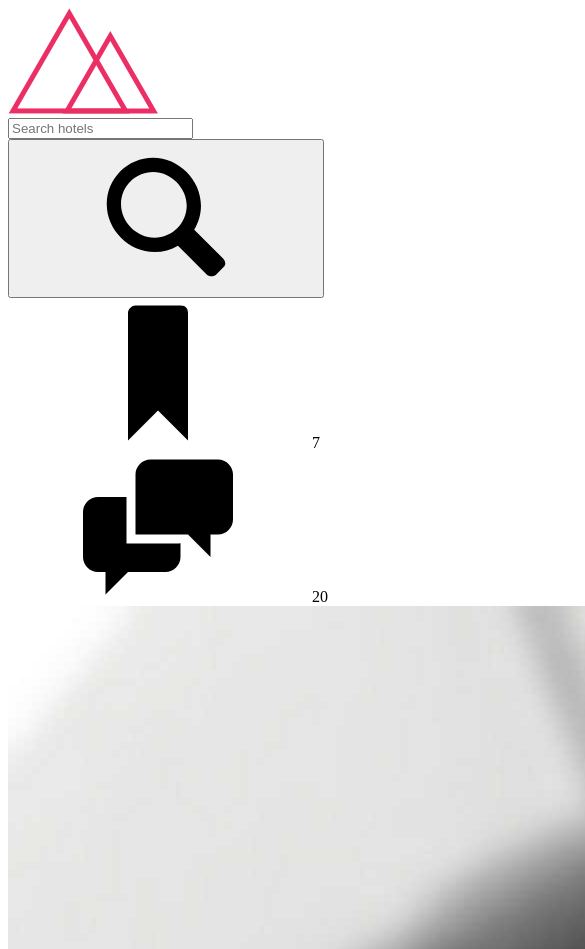
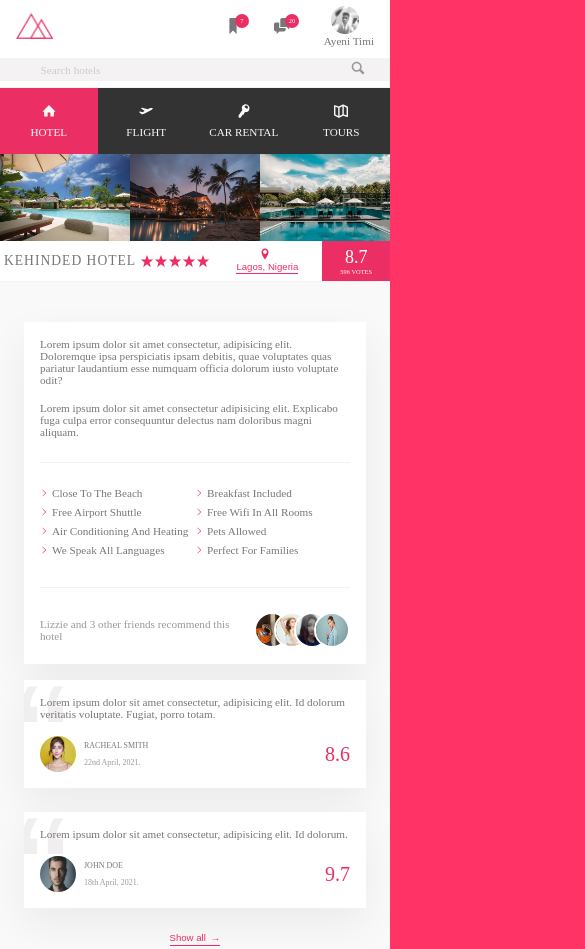
Before and after one commit to Kehinded/HOTEL, a website: page index.html in a window 390 px wide. Shown: the top 949 px of the page, 585 px wide, since content can reach past the window. Drawn offline with Linux system fonts and the light colour scheme.

Commit message:
Update styles.css

```diff
--- a/CSS/styles.css
+++ b/CSS/styles.css
@@ -1,95 +1,184 @@
-///////////////////////////
-//logo
-.logo{
+:root {
+  --color-primary: #eb2f64;
+  --color-primary-light: #ff3366;
+  --color-primary-dark: #ba265d ;
+  --color-grey-light-1: #faf9f9 ;
+  --color-grey-light-2: #f4f2f2 ;
+  --color-grey-light-3: #f0eeee ;
+  --color-grey-light-4: #ccc ;
+  --color-grey-dark-1: #333 ;
+  --color-grey-dark-2: #777 ;
+  --color-grey-dark-3: #999 ;
+  --shadow-dark: 0 2rem 6rem rgba(0,0,0, .3);
+  --shadow-light: 0 2rem 5rem rgba(0,0,0, .06);
+  --line: 1px solid var(--color-grey-light-2); }
+
+*,
+*::before,
+*::after {
+  margin: 0;
+  padding: 0;
+  box-sizing: inherit; }
+
+html {
+  font-size: 62.5%; }
+  @media only screen and (max-width: 67.5em) {
+    html {
+      font-size: 50%; } }
+
+body {
+  box-sizing: border-box;
+  font-size: 1.5rem;
+  background-color: var(--color-primary-light);
+  color: var(--color-grey-dark-2); }
+
+.container {
+  max-width: 120rem;
+  margin: 8rem auto;
+  background-color: var(--color-grey-light-1);
+  box-shadow: var(--shadow-dark);
+  min-height: 50rem; }
+  @media only screen and (max-width: 75em) {
+    .container {
+      margin: 0;
+      max-width: 100%;
+      width: 100%; } }
+
+.header {
+  height: 7rem;
+  background-color: #fff;
+  border-bottom: var(--line);
+  display: flex;
+  font-size: 1.4rem;
+  justify-content: space-between;
+  align-items: center; }
+  @media only screen and (max-width: 37.5em) {
+    .header {
+      flex-wrap: wrap;
+      height: 11rem;
+      align-content: space-around; } }
+
+.content {
+  display: flex; }
+  @media only screen and (max-width: 56.25em) {
+    .content {
+      flex-direction: column; } }
+
+.side-bar {
+  background-color: var(--color-grey-dark-1);
+  flex: 0 0 18%;
+  display: flex;
+  flex-direction: column;
+  justify-content: space-between; }
+
+.hotel-view {
+  background-color: #fff;
+  flex: 1; }
+
+.details {
+  display: flex;
+  padding: 4.5rem;
+  background-color: var(--color-grey-light-1);
+  border-bottom: var(--line);
+  font-size: 1.4rem; }
+  @media only screen and (max-width: 56.25em) {
+    .details {
+      padding: 3rem; } }
+  @media only screen and (max-width: 37.5em) {
+    .details {
+      flex-direction: column; } }
+
+.description {
+  background-color: #fff;
+  box-shadow: var(--shadow-light);
+  padding: 3rem;
+  flex: 0 0 60%;
+  margin-right: 4.5rem; }
+  @media only screen and (max-width: 56.25em) {
+    .description {
+      padding: 2rem;
+      margin-right: 3rem; } }
+  @media only screen and (max-width: 37.5em) {
+    .description {
+      flex: 1;
+      margin: 2rem auto; } }
+
+.user-review {
+  flex: 1;
+  display: flex;
+  flex-direction: column;
+  align-items: center; }
+  @media only screen and (max-width: 56.25em) {
+    .user-review {
+      display: flex; } }
+
+.logo {
   height: 3.25rem;
-    margin-left: 2rem;
-}
-///////////////////
-//search box
+  margin-left: 2rem; }
 
-.search{
+.search {
   flex: 0 0 40%;
   display: flex;
   align-items: center;
-    justify-content: center;
-    @media only screen and (max-width:37.5em){
+  justify-content: center; }
+  @media only screen and (max-width: 37.5em) {
+    .search {
       order: 1;
       flex: 0 0 100%;
-        background-color:  var(--color-grey-light-2);
-     }
-
-    &__input{
+      background-color: var(--color-grey-light-2); } }
+  .search__input {
     font-family: inherit;
     font-size: inherit;
     color: inherit;
-    background-color:  var(--color-grey-light-2);
+    background-color: var(--color-grey-light-2);
     border: none;
     border-radius: 10rem;
     padding: .7rem 2rem;
     width: 90%;
     transition: all .3s;
-    margin-right: -3.25rem;
-    &:focus{
+    margin-right: -3.25rem; }
+    .search__input:focus {
       outline: none;
       width: 100%;
-        background-color:  var(--color-grey-light-3);
-    }
-    &::-webkit-input-placeholder{
+      background-color: var(--color-grey-light-3); }
+    .search__input::-webkit-input-placeholder {
       font-weight: 400;
-        color: var(--color-grey-light-4);
-    }
-    }
-    &__input:focus ~ &__button{
-        background-color:  var(--color-grey-light-3);
-    }
-    &__button{
-        background-color:  var(--color-grey-light-2);
+      color: var(--color-grey-light-4); }
+  .search__input:focus ~ .search__button {
+    background-color: var(--color-grey-light-3); }
+  .search__button {
+    background-color: var(--color-grey-light-2);
     border: none;
-        cursor: pointer;
-        &:focus{
-            outline: none;
-        }
-        &:active{
-            transform: translateY(.2rem);
-        }
-    }
-    &__icon{
+    cursor: pointer; }
+    .search__button:focus {
+      outline: none; }
+    .search__button:active {
+      transform: translateY(0.2rem); }
+  .search__icon {
     height: 2rem;
     width: 2rem;
-     fill: var(--color-grey-dark-3);
-    }
-}
+    fill: var(--color-grey-dark-3); }
 
-//////////////
-//user navigation
-.user-nav{
+.user-nav {
   display: flex;
   align-items: center;
   transition: all .2s;
-    align-self: stretch;
-
-    & > * {
+  align-self: stretch; }
+  .user-nav > * {
     cursor: pointer;
     padding: 0 2rem;
     height: 100%;
     display: flex;
-        align-items: center;
-
-    }
-    & > *:hover {
-        background-color: var(--color-grey-light-2);
-    }
-
-    &__icon{
+    align-items: center; }
+  .user-nav > *:hover {
+    background-color: var(--color-grey-light-2); }
+  .user-nav__icon {
     height: 2.25rem;
     width: 2.25rem;
-        fill: var(--color-grey-dark-2);
-        &-box{
-        position: relative;
-        }
-    }
-
-    &__notification{
+    fill: var(--color-grey-dark-2); }
+    .user-nav__icon-box {
+      position: relative; }
+  .user-nav__notification {
     font-size: .8rem;
     height: 1.75rem;
     width: 1.75rem;
@@ -101,53 +190,42 @@
     right: 1.1rem;
     display: flex;
     align-items: center;
-    justify-content: center;
-    }
-
-    &__user{
+    justify-content: center; }
+  .user-nav__user {
     display: flex;
     flex-direction: column;
     justify-content: center;
-        align-items: center;
-
-        &-photo{
+    align-items: center; }
+    .user-nav__user-photo {
       height: 3.5rem;
       border-radius: 50%;
       margin-right: 1rem;
-        margin-bottom: .5rem;
-        @media only screen and (max-width:37.5em){
-            margin-bottom: .2rem;
-         }
-        }
-    }
-    &__user-name{
-        text-transform: capitalize;
-    }
-}
-///////////////
-//side nav
-.side-nav{
+      margin-bottom: .5rem; }
+      @media only screen and (max-width: 37.5em) {
+        .user-nav__user-photo {
+          margin-bottom: .2rem; } }
+  .user-nav__user-name {
+    text-transform: capitalize; }
+
+.side-nav {
   margin-top: 3.5rem;
   list-style: none;
-    font-size: 1.4rem;
-    @media only screen and (max-width:56.25em){
+  font-size: 1.4rem; }
+  @media only screen and (max-width: 56.25em) {
+    .side-nav {
       display: flex;
-        margin-top: 0rem;
-     }
-
-    &__item{
-    position: relative;
-    @media only screen and (max-width:56.25em){
-       flex: 1;
-     }
-    &:not(:last-child){
-        margin-bottom: .5rem;
-        @media only screen and (max-width:56.25em){
-           margin-bottom: 0rem;
-         }
-    }
-    }
-    &__item::before{
+      margin-top: 0rem; } }
+  .side-nav__item {
+    position: relative; }
+    @media only screen and (max-width: 56.25em) {
+      .side-nav__item {
+        flex: 1; } }
+    .side-nav__item:not(:last-child) {
+      margin-bottom: .5rem; }
+      @media only screen and (max-width: 56.25em) {
+        .side-nav__item:not(:last-child) {
+          margin-bottom: 0rem; } }
+  .side-nav__item::before {
     content: "";
     position: absolute;
     top: 0;
@@ -156,21 +234,13 @@
     width: 3px;
     background-color: var(--color-primary);
     transform: scaleY(0);
-    transition: transform .2s,
-                width .4s cubic-bezier(1,0,0,1) .2s,
-                background-color .1s;
-    }
-    &__item:active::before{
-        background-color: var(--color-primary-light);
-    }
-    &__item:hover::before,
-    &__item-active::before{
+    transition: transform 0.2s, width 0.4s cubic-bezier(1, 0, 0, 1) 0.2s, background-color 0.1s; }
+  .side-nav__item:active::before {
+    background-color: var(--color-primary-light); }
+  .side-nav__item:hover::before, .side-nav__item-active::before {
     transform: scaleY(1);
-        width: 100%;
-    }
-
-    &__link:link,
-    &__link:visited{
+    width: 100%; }
+  .side-nav__link:link, .side-nav__link:visited {
     color: var(--color-grey-light-1);
     text-decoration: none;
     padding: 1.3rem 3rem;
@@ -178,124 +248,90 @@
     display: flex;
     align-items: center;
     position: relative;
-    z-index: 10;
-    @media only screen and (max-width:56.25em){
+    z-index: 10; }
+    @media only screen and (max-width: 56.25em) {
+      .side-nav__link:link, .side-nav__link:visited {
         justify-content: center;
-        padding: 2rem;
-     }
-     @media only screen and (max-width:37.5em){
+        padding: 2rem; } }
+    @media only screen and (max-width: 37.5em) {
+      .side-nav__link:link, .side-nav__link:visited {
         flex-direction: column;
         align-items: center;
-        padding: 2rem .5rem;
-     }
-    }
-
-    &__icon{
+        padding: 2rem .5rem; } }
+  .side-nav__icon {
     width: 1.75rem;
     height: 1.75rem;
     fill: currentColor;
-    margin-right: 2rem;
-    @media only screen and (max-width:37.5em){
+    margin-right: 2rem; }
+    @media only screen and (max-width: 37.5em) {
+      .side-nav__icon {
         margin-bottom: 1rem;
-        margin-right: 0 ;
-     }
-    }
-}
+        margin-right: 0; } }
 
-///////////
-//legal item
-
-.legal{
+.legal {
   font-size: 1.2rem;
   text-align: center;
   padding: 2rem;
-    color: var(--color-grey-light-4);
-    @media only screen and (max-width:56.25em){
-        display: none;
-     }
-}
+  color: var(--color-grey-light-4); }
+  @media only screen and (max-width: 56.25em) {
+    .legal {
+      display: none; } }
 
-//////////////
-//gallery
-.gallery{
-    display: flex;
-    &__photo{
+.gallery {
+  display: flex; }
+  .gallery__photo {
     width: 100%;
-        display: block;
-    }
-}
+    display: block; }
 
-//////////////
-//hotel overview
-.overview{
+.overview {
   border-bottom: var(--line);
   display: flex;
-     align-items: center;
-    &__heading{
+  align-items: center; }
+  .overview__heading {
     font-size: 2.25rem;
     font-weight: 300;
     text-transform: uppercase;
     letter-spacing: 1px;
-    padding: 1.5rem 3rem;
-    @media only screen and (max-width:37.5em){
+    padding: 1.5rem 3rem; }
+    @media only screen and (max-width: 37.5em) {
+      .overview__heading {
         padding: 1.5rem .5rem;
         font-size: 1.7rem;
-        letter-spacing: none;
-     }
-    }
-
-    &__star{
+        letter-spacing: none; } }
+  .overview__star {
     margin-right: auto;
-    display: flex;
-    }
-
-    &__icon-star,
-    &__icon-location{
+    display: flex; }
+  .overview__icon-star, .overview__icon-location {
     height: 1.75rem;
     width: 1.75rem;
-    fill: var(--color-primary);
-    }
-
-    &__location{
+    fill: var(--color-primary); }
+  .overview__location {
     display: flex;
     align-items: center;
-     font-size: 1.2rem;
-     @media only screen and (max-width:37.5em){
-        flex-direction: column;
-     }
-    }
-
-    &__icon-location{
-        margin-right: .5rem;
-    }
-
-    &__rating{
+    font-size: 1.2rem; }
+    @media only screen and (max-width: 37.5em) {
+      .overview__location {
+        flex-direction: column; } }
+  .overview__icon-location {
+    margin-right: .5rem; }
+  .overview__rating {
     background-color: var(--color-primary);
     margin-left: 3rem;
     color: #fff;
     padding: 0 2.25rem;
     align-self: stretch;
-
     display: flex;
     align-items: center;
     justify-content: center;
-        flex-direction: column;
+    flex-direction: column; }
+    .overview__rating-average {
+      font-size: 2.25rem;
+      font-weight: 300; }
+    .overview__rating-count {
+      font-size: .8rem;
+      text-transform: uppercase; }
 
-        &-average{
-        font-size: 2.25rem;
-        font-weight: 300;
-        }
-
-        &-count{
-        font-size: .8rem;
-        text-transform: uppercase;
-        }
-    }
-
-}
-///////////////////////////////
-//btn inline
-.btn-inline{
+.btn-inline {
   font-size: inherit;
   border: none;
   color: var(--color-primary);
@@ -304,58 +340,40 @@
   display: inline-block;
   padding-bottom: .2rem;
   cursor: pointer;
-    transition: all .2s;
+  transition: all .2s; }
+  .btn-inline:hover {
+    color: var(--color-grey-dark-1); }
+  .btn-inline:focus {
+    outline: none;
+    animation: pulsate 1s infinite; }
 
-    &:hover{
-        color: var(--color-grey-dark-1);
-    }
-    &:focus{
-        outline: none;
-        animation: pulsate 1s infinite;
-    }
-}
+@keyframes pulsate {
+  0% {
+    transform: scale(1);
+    box-shadow: none; }
+  50% {
+    transform: scale(1.25);
+    box-shadow: 0 1rem 4rem rgba(0, 0, 0, 0.3); }
+  100% {
+    transform: scale(1);
+    box-shadow: none; } }
 
-@keyframes pulsate{
-    0%{
-        transform: scale(1);
-        box-shadow: none;
-    }
-    50%{
-        transform: scale(1.25);
-        box-shadow: 0 1rem 4rem rgba(0,0,0, .3);
-    }
-    100%{
-        transform: scale(1);
-        box-shadow: none;
-    }
-}
-////////////////////////////
-//paragraph
-.paragraph:not(:last-of-type ){
-    margin-bottom: 2rem;
-}
+.paragraph:not(:last-of-type) {
+  margin-bottom: 2rem; }
 
-///////////////////////
-//list
-.list{
+.list {
   list-style: none;
   margin: 3rem 0;
   padding: 3rem 0;
   border-top: var(--line);
   border-bottom: var(--line);
-
   display: flex;
-    flex-wrap: wrap;
-
-    &__item{
+  flex-wrap: wrap; }
+  .list__item {
     flex: 0 0 50%;
     margin-bottom: .9rem;
-        text-transform: capitalize;
-
-        // display: flex;
-        // align-items: center;
-
-        &::before{
+    text-transform: capitalize; }
+    .list__item::before {
       content: "";
       display: inline-block;
       margin-right: .5rem;
@@ -365,97 +383,69 @@
       -webkit-mask-image: url(../Img/chevron-thin-right.svg);
       -webkit-mask-size: cover;
       mask-image: url(../Img/chevron-thin-right.svg);
-            mask-size: cover;
+      mask-size: cover; }
 
-        }
-    }
-}
-
-////////////////////////////////////
-//recommend
-
-.recommend{
+.recommend {
   font-size: 1.4rem;
   color: var(--color-grey-dark-3);
   display: flex;
-    align-items: center;
-    &__count{
-    margin-right: auto;
-    }
-    &__friends{
-        display: flex;
-    }
-    &__photo{
+  align-items: center; }
+  .recommend__count {
+    margin-right: auto; }
+  .recommend__friends {
+    display: flex; }
+  .recommend__photo {
     box-sizing: content-box;
     height: 4rem;
     width: 4rem;
     border-radius: 50%;
-        border: .3rem solid #fff;
+    border: .3rem solid #fff; }
+    .recommend__photo:not(:last-child) {
+      margin-right: -2rem; }
 
-        &:not(:last-child){
-            margin-right: -2rem;
-        }
-    }
-}
-
-////////////////////////////////////
-//reviews
-.review{
+.review {
   background-color: #fff;
   box-shadow: var(--shadow-light);
   padding: 3rem;
   margin-bottom: 3.5rem;
   position: relative;
-    overflow: hidden;
-    @media only screen and (max-width:56.25em){
+  overflow: hidden; }
+  @media only screen and (max-width: 56.25em) {
+    .review {
       padding: 2rem;
-        margin-bottom: 3rem;
-     }
-     @media only screen and (max-width:37.5em){
-        width: 100%;
-     }
-    &__text{
+      margin-bottom: 3rem; } }
+  @media only screen and (max-width: 37.5em) {
+    .review {
+      width: 100%; } }
+  .review__text {
     width: 75%;
     margin-bottom: 2rem;
     z-index: 10;
-     position: relative;
-     @media only screen and (max-width:56.25em){
-        width: 100%;
-     }
-    }
-
-    &__user{
+    position: relative; }
+    @media only screen and (max-width: 56.25em) {
+      .review__text {
+        width: 100%; } }
+  .review__user {
     display: flex;
-    align-items: center;
-    }
-
-    &__photo{
+    align-items: center; }
+  .review__photo {
     height: 4.5rem;
     width: 4.5rem;
     border-radius: 50%;
-    margin-right: 1rem;
-    }
-
-    &__user-box{
+    margin-right: 1rem; }
+  .review__user-box {
     margin-right: auto;
-     font-size: 1rem;
-    }
-
-    &__user-name{
+    font-size: 1rem; }
+  .review__user-name {
     color: var(--color-grey-dark-2);
     text-transform: uppercase;
-    margin-bottom: 1rem;
-    }
-
-    &__user-date{
-     color: var(--color-grey-dark-3);
-    }
-
-    &__rating{
+    margin-bottom: 1rem; }
+  .review__user-date {
+    color: var(--color-grey-dark-3); }
+  .review__rating {
     color: var(--color-primary);
-    font-size: 2.5rem;
-    }
-    &::before{
+    font-size: 2.5rem; }
+  .review::before {
     content: "\201C";
     position: absolute;
     top: -2.4rem;
@@ -464,78 +454,58 @@
     font-size: 20rem;
     color: var(--color-grey-light-3);
     font-family: sans-serif;
-        line-height: 1;
-    }
-}
-.btn-2{
-    font-size: 1.2rem;
+    line-height: 1; }
 
-    span{
+.btn-2 {
+  font-size: 1.2rem; }
+  .btn-2 span {
     margin-left: .3rem;
-        transition: margin-left .2s;
-    }
-    &:hover span{
-     margin-left: .8rem;
-    }
-}
-///////////////////
-//cta
-.cta{
+    transition: margin-left .2s; }
+  .btn-2:hover span {
+    margin-left: .8rem; }
+
+.cta {
   padding: 3.5rem 0;
-    text-align: center;
-    @media only screen and (max-width:56.25em){
-        padding: 2rem 0;
-     }
-
-    &__book-now{
+  text-align: center; }
+  @media only screen and (max-width: 56.25em) {
+    .cta {
+      padding: 2rem 0; } }
+  .cta__book-now {
     font-size: 2rem;
     text-transform: uppercase;
     margin-bottom: 2.5rem;
-        font-weight: 300;
-    }
-}
-.btn{
+    font-weight: 300; }
+
+.btn {
   border: none;
   font-size: 1.5rem;
   text-transform: uppercase;
   font-weight: 300;
   border-radius: 10rem;
-    background-image: linear-gradient( to right, var(--color-primary-light), var(--color-primary-dark));
+  background-image: linear-gradient(to right, var(--color-primary-light), var(--color-primary-dark));
   color: #fff;
   cursor: pointer;
   overflow: hidden;
   transition: all .2s;
-     position: relative;
-     & > *{
+  position: relative; }
+  .btn > * {
     display: inline-block;
     height: 100%;
     width: 100%;
-        transition: all .2s;
-     }
-
-    &__visible{
-        padding: 1.5rem 7rem;
-    }
-
-    &__invisible{
+    transition: all .2s; }
+  .btn__visible {
+    padding: 1.5rem 7rem; }
+  .btn__invisible {
     padding: 1.5rem 0rem;
     position: absolute;
     left: 0;
-        top: -100%;
-    }
-
-    &:hover{
-        background-image: linear-gradient( to left, var(--color-primary-light), var(--color-primary-dark));
-    }
-
-    &:hover &__visible{
-   transform: translateY(100%);
-    }
-    &:hover &__invisible{
-        top: 0;
-    }
-    &:focus{
+    top: -100%; }
+  .btn:hover {
+    background-image: linear-gradient(to left, var(--color-primary-light), var(--color-primary-dark)); }
+  .btn:hover .btn__visible {
+    transform: translateY(100%); }
+  .btn:hover .btn__invisible {
+    top: 0; }
+  .btn:focus {
     outline: none;
-        animation: pulsate 1s infinite;
-    }
-}
+    animation: pulsate 1s infinite; }
```
Lines whose indentation alone changed are shown as unchanged.
